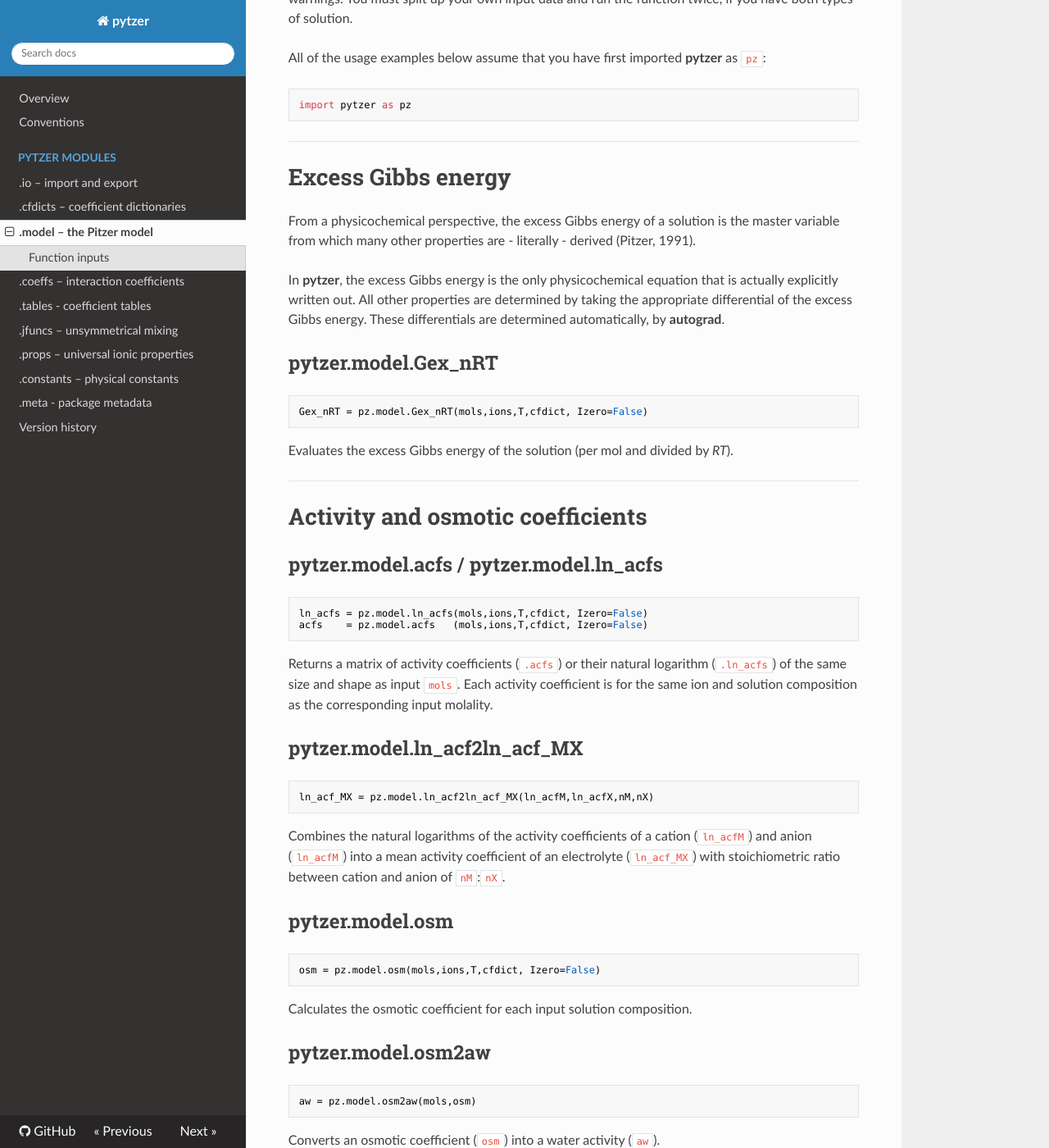
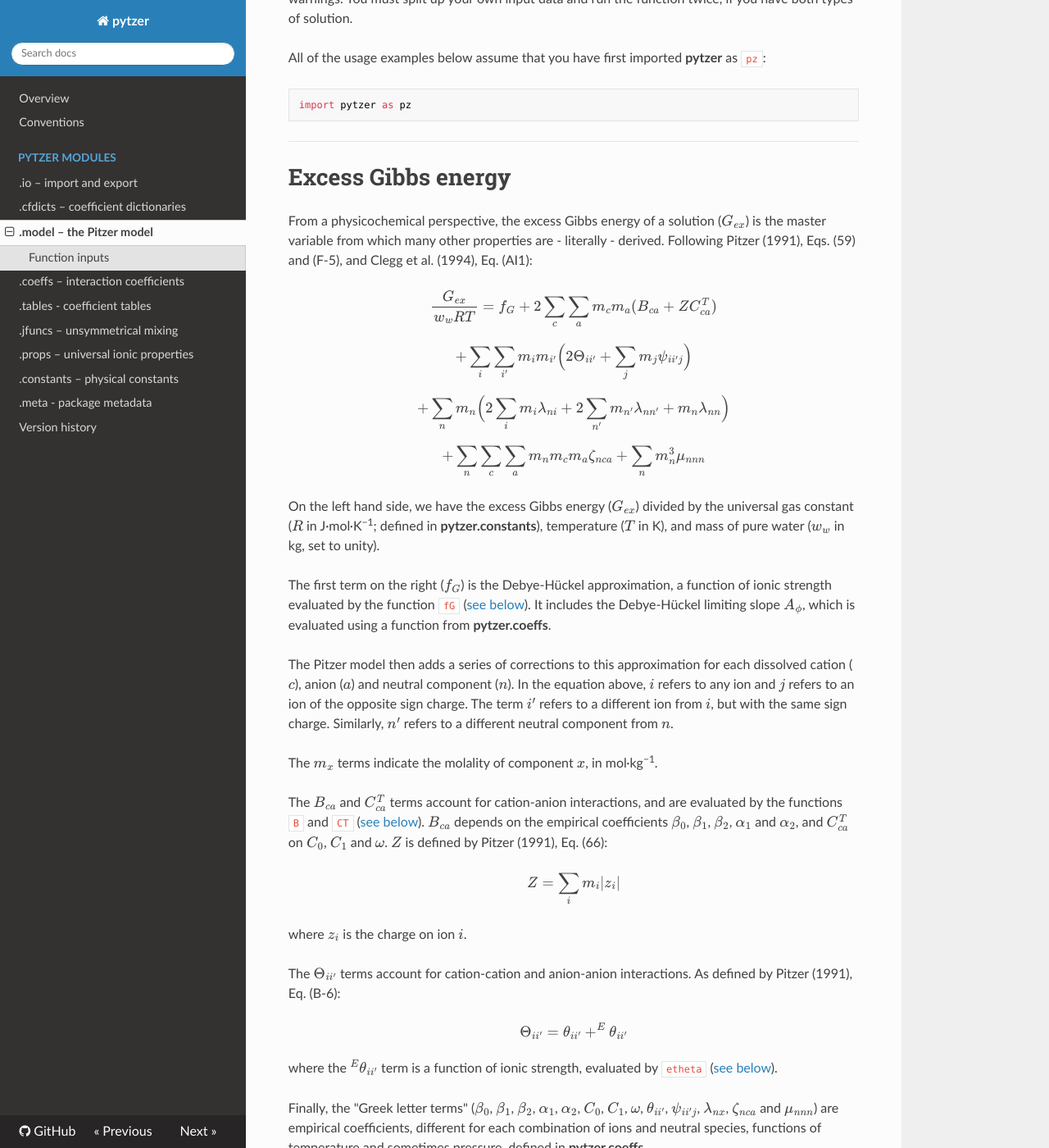
Before and after one commit to mvdh7/pytzer, an MkDocs documentation site: the page built from docs/modules/model.md, in a window 1280 px wide and 1400 px high, scrolled down 618 px. Shown: the whole window at 82% size. Built offline with MkDocs 1.6.1, drawn with Linux system fonts in a browser that asks for light colours; nearby versions of some CDN libraries; formulas are drawn with MathJax 3; some of the changed text lies outside the part shown.

Commit message:
Added usage examples for all functions, and MathJax equations

````diff
--- a/docs/modules/model.md
+++ b/docs/modules/model.md
@@ -22,62 +27,107 @@
 
 # Excess Gibbs energy
 
-From a physicochemical perspective, the excess Gibbs energy of a solution is the master variable from which many other properties are - literally - derived (Pitzer, 1991).
+From a physicochemical perspective, the excess Gibbs energy of a solution ($G_{ex}$) is the master variable from which many other properties are - literally - derived. Following Pitzer (1991), Eqs. (59) and (F-5), and Clegg et al. (1994), Eq. (AI1):
+
+$$\frac{G_{ex}}{w_wRT} = f_G + 2 \sum_c \sum_a m_c m_a (B_{ca} + Z C_{ca}^{T})$$
+$$+ \sum_i \sum_{i'} m_i m_{i'} \Bigl( 2 \Theta_{ii'} + \sum_j m_j \psi_{ii'j} \Bigr)$$
+$$+ \sum_n m_n \Bigl(2 \sum_i m_i \lambda_{ni} + 2 \sum_{n'} m_{n'} \lambda_{nn'} + m_n \lambda_{nn} \Bigr)$$
+$$+ \sum_n \sum_c \sum_a m_n m_c m_a \zeta_{nca} + \sum_n m_n^3 \mu_{nnn} $$
+
+On the left hand side, we have the excess Gibbs energy ($G_{ex}$) divided by the universal gas constant ($R$ in J·mol·K<sup>−1</sup>; defined in **pytzer.constants**), temperature ($T$ in K), and mass of pure water ($w_w$ in kg, set to unity).
+
+The first term on the right ($f_G$) is the Debye-Hückel approximation, a function of ionic strength evaluated by the function `fG` ([see below](#fg)). It includes the Debye-Hückel limiting slope $A_\phi$, which is evaluated using a function from **pytzer.coeffs**.
+
+The Pitzer model then adds a series of corrections to this approximation for each dissolved cation ($c$), anion ($a$) and neutral component ($n$). In the equation above, $i$ refers to any ion and $j$ refers to an ion of the opposite sign charge. The term $i'$ refers to a different ion from $i$, but with the same sign charge. Similarly, $n'$ refers to a different neutral component from $n$.
+
+The $m_x$ terms indicate the molality of component $x$, in mol·kg<sup>−1</sup>.
+
+The $B_{ca}$ and $C_{ca}^T$ terms account for cation-anion interactions, and are evaluated by the functions `B` and `CT` ([see below](#b)). $B_{ca}$ depends on the empirical coefficients $\beta_0$, $\beta_1$, $\beta_2$, $\alpha_1$ and $\alpha_2$, and $C_{ca}^{T}$ on $C_0$, $C_1$ and $\omega$. $Z$ is defined by Pitzer (1991), Eq. (66):
+
+$$Z = \sum_i m_i |z_i|$$
+
+where $z_i$ is the charge on ion $i$.
+
+The $\Theta_{ii'}$ terms account for cation-cation and anion-anion interactions. As defined by Pitzer (1991), Eq. (B-6):
+
+$$\Theta_{ii'} = \theta_{ii'} + ^E\theta_{ii'}$$
+
+where the $^E\theta_{ii'}$ term is a function of ionic strength, evaluated by `etheta` ([see below](#etheta)).
+
+Finally, the "Greek letter terms" ($\beta_0$, $\beta_1$, $\beta_2$, $\alpha_1$, $\alpha_2$, $C_0$, $C_1$, $\omega$, $\theta_{ii'}$, $\psi_{ii'j}$, $\lambda_{nx}$, $\zeta_{nca}$ and $\mu_{nnn}$) are empirical coefficients, different for each combination of ions and neutral species, functions of temperature and sometimes pressure, defined in **pytzer.coeffs**.
 
 In **pytzer**, the excess Gibbs energy is the only physicochemical equation that is actually explicitly written out. All other properties are determined by taking the appropriate differential of the excess Gibbs energy. These differentials are determined automatically, by **autograd**.
 
-## pytzer.model.Gex_nRT
+## .Gex_nRT
 
 ```python
 Gex_nRT = pz.model.Gex_nRT(mols,ions,T,cfdict, Izero=False)
 ```
 
-Evaluates the excess Gibbs energy of the solution (per mol and divided by *RT*).
+Evaluates $G_{ex}/w_wRT$, as defined above.
 
 <hr />
 
 # Activity and osmotic coefficients
 
-## pytzer.model.acfs / pytzer.model.ln_acfs
+The natural logarithm of the activity coefficient ($\ln \gamma_x$) of any dissolved component of a solution is the first differential of $G_{ex}/w_wRT$ with respect to the component's molality, following Pitzer (1991), Eq. (34):
+
+$$\ln \gamma_x = \frac{\partial (G_{ex}/w_wRT)}{\partial m_x} $$
+
+The osmotic coefficient of a solution ($\phi$) is related to the first differential of $G_{ex}/w_wRT$ with respect to $w_w$, following Pitzer (1991), Eq. (35):
+
+$$\phi = 1 - \frac{\partial G_{ex}/\partial w_w}{RT} \sum_x m_x$$
+
+where $x$ includes all ions and neutral components.
+
+The solvent (i.e. water) activity ($a_w$) is related to the osmotic coefficient by Pitzer (1991), Eq. (28):
+
+$$\phi = - \frac{\ln a_w}{M_w \sum_x m_x}$$
+
+where $M_w$ is the molar mass of water, in kg·mol<sup>−1</sup> (defined in **pytzer.constants**).
+
+To evaluate $\gamma_x$ and $\phi$, **pytzer** evaluates the appropriate differentials of $G_{ex}/w_wRT$ by using **autograd** to differentiate the `Gex_nRT` function.
+
+## .acfs / .ln_acfs
 
 ```python
 ln_acfs = pz.model.ln_acfs(mols,ions,T,cfdict, Izero=False)
 acfs    = pz.model.acfs   (mols,ions,T,cfdict, Izero=False)
 ```
 
-Returns a matrix of activity coefficients (`.acfs`) or their natural logarithm (`.ln_acfs`) of the same size and shape as input `mols`. Each activity coefficient is for the same ion and solution composition as the corresponding input molality.
+Returns a matrix of activity coefficients ($\gamma_x$, `acfs`) or their natural logarithm ($\ln \gamma_x$, `ln_acfs`) of the same size and shape as input `mols`. Each activity coefficient is for the same ion and solution composition as the corresponding input molality.
 
-## pytzer.model.ln_acf2ln_acf_MX
+## .ln_acf2ln_acf_MX
 
 ```python
 ln_acf_MX = pz.model.ln_acf2ln_acf_MX(ln_acfM,ln_acfX,nM,nX)
 ```
 
-Combines the natural logarithms of the activity coefficients of a cation (`ln_acfM`) and anion (`ln_acfM`) into a mean activity coefficient of an electrolyte (`ln_acf_MX`) with stoichiometric ratio between cation and anion of `nM`:`nX`.
+Combines the natural logarithms of the activity coefficients of a cation ($\ln \gamma_c$, `ln_acfM`) and anion ($\ln \gamma_a$, `ln_acfX`) into a mean activity coefficient of an electrolyte ($\ln \gamma_\pm$, `ln_acf_MX`) with stoichiometric ratio between cation and anion of `nM`:`nX`.
 
-## pytzer.model.osm
+## .osm
 
 ```python
 osm = pz.model.osm(mols,ions,T,cfdict, Izero=False)
 ```
 
-Calculates the osmotic coefficient for each input solution composition.
+Calculates the osmotic coefficient ($\phi$) for each input solution composition.
 
-## pytzer.model.osm2aw
+## .osm2aw
 
 ```python
 aw = pz.model.osm2aw(mols,osm)
 ```
 
-Converts an osmotic coefficient (`osm`) into a water activity (`aw`).
+Converts an osmotic coefficient ($\phi$, `osm`) into a water activity ($a_w$, `aw`).
 
-## pytzer.model.aw2osm
+## .aw2osm
 
 ```python
 aw = pz.model.aw2osm(mols,aw)
 ```
 
-Converts a water activity (`aw`) into an osmotic coefficient (`osm`).
+Converts a water activity ($a_w$, `aw`) into an osmotic coefficient ($\phi$, `osm`).
 
 <hr />
 
@@ -85,37 +135,97 @@
 
 **pytzer.model** breaks down the full Pitzer model equation into some component subfunctions for clarity.
 
-## pytzer.model.Istr
+## .Istr
 
-Calculate the ionic strength of the solution. Input `zs` can be generated using **pytzer.props.charges**.
+Calculates the ionic strength of the solution ($I$, `I`), following Pitzer (1991), Eq. (11):
 
-## pytzer.model.fG
+$$I = \frac{1}{2} \sum_i m_i z_i^2$$
 
-The first line of Clegg et al. (1994) Eq. (AI1).
+```python
+I = pz.model.Istr(mols,zs)
+```
 
-## pytzer.model.g
+Input `zs` is a list of the charge on each ion, which can be generated from `ions` using **pytzer.props.charges**.
 
-The function *g*, following Clegg et al. (1994) Eq. (AI13).
+## .fG
 
-## pytzer.model.h
+The Debye-Hückel approximation of the excess Gibbs energy. From Pitzer (1991), Eq. (48):
 
-The function *h*, following Clegg et al. (1994) Eq. (AI15).
+$$f_G = \frac{4 I A_\phi}{-b} \ln (1 + b\sqrt{I})$$
 
-## pytzer.model.B
+where $b$, here and hereafter, is equal to 1.2 (mol·K<sup>−1</sup>)<sup>1/2</sup> (as defined in **pytzer.constants**).
 
-The function *B*<sub>ca</sub>, following Clegg et al. (1994) Eq. (AI7).
+```python
+fG = pz.model.fG(T,I,cfdict)
+```
 
-## pytzer.model.CT
+## .g
 
-The function *C*<sup>T</sup><sub>ca</sub>, following Clegg et al. (1994) Eq. (AI10).
+The function $g$, following Pitzer (1991), Eq. (50):
 
-## pytzer.model.xij
+$$g = 2[1 - (1 + x) \exp(-x)] / x^2$$
 
-The variable <i>x<sub>ij</sub></i>, following Clegg et al. (1994) Eq. (AI23).
+```python
+g = pz.model.g(x)
+```
 
-## pytzer.model.etheta
+## .h
 
-The function *θ*<sup>E</sup><i><sub>ij</sub></i>, following Clegg et al. (1994) Eq. (AI20).
+The function $h$, following Clegg et al. (1994), Eq. (AI15):
+
+$$h = \\{ 6 - [6 + x (6 + 3x + x^2)] \exp(-x) \\} / x^4$$
+
+```python
+h = pz.model.h(x)
+```
+
+## .B
+
+The function $B_{ca}$, following Pitzer (1991), Eq. (49):
+
+$$B_{ca} = \beta_0 + \beta_1 g(\alpha_1 \sqrt{I}) + \beta_2 g(\alpha_2 \sqrt{I})$$
+
+where $\beta_0$, $\beta_1$, $\beta_2$, $\alpha_1$ and $\alpha_2$ take different values for each $ca$ combination, as defined by the functions in **pytzer.coeffs**.
+
+```python
+B = pz.model.B(T,I,cfdict,iset)
+```
+
+where input `iset` is a string that references the appropriate entry in **cfdict.bC** for the ion pair (e.g. `'Na-Cl'` for the Na<sup>+</sup>-Cl<sup>−</sup> interaction; see [how a CoefficientDictionary works](../../modules/cfdicts/#how-a-coefficientdictionary-works) for details).
+
+## .CT
+
+The function $C_{ca}^T$, following Clegg et al. (1994) Eq. (AI10):
+
+$$C_{ca}^T = C_0 + 4 C_1 h(\omega \sqrt{I})$$
+
+where $C_0$, $C_1$ and $\omega$ take different values for each $ca$ combination, as defined by the functions in **pytzer.coeffs**.
+
+```python
+CT = pz.model.CT(T,I,cfdict,iset)
+```
+
+where input `iset` is a string that references the appropriate entry in **cfdict.bC** for the ion pair (e.g. `'Na-Cl'` for the Na<sup>+</sup>-Cl<sup>−</sup> interaction; see [how a CoefficientDictionary works](../../modules/cfdicts/#how-a-coefficientdictionary-works) for details).
+
+## .xij
+
+The variable $x_{ii'}$, following Pitzer (1991), Eq. (B-14):
+
+$$x_{ii'} = 6 z_i z_{i'} A_\phi \sqrt{I}$$
+
+```python
+xij = pz.model.xij(T,I,z0,z1,cfdict)
+```
+
+where `z0` and `z1` are the charges on ions $i$ and $i'$ respectively (i.e. $z_i$ and $z_{i'}$).
+
+## .etheta
+
+The function $^E\theta_{ii'}$, following Pitzer (1991), Eq. (B-15):
+
+$$^E\theta_{ii'} = \frac{z_i z_i'}{4 I} \Bigl[J(x_{ii'}) - \frac{1}{2} J(x_{ii}) - \frac{1}{2} J(x_{i'i'})\Bigr]$$
+
+This is only evaluated when $z_i \neq z_{i'}$. Otherwise, it is equal to zero.
 
 <hr />
 
````
Also changed, not shown: other parts of docs/modules/model.md (+5 -0 lines).
